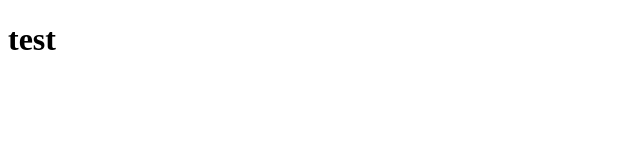
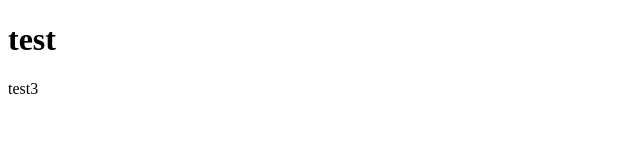
Before and after one commit to teemm/Geolab10, a plain HTML site: page index.html in a window 1280 px wide. Shown: the full height of the page, 0-640 px from the left. Drawn offline with Linux system fonts and the light colour scheme.

Commit message:
add spann tag

```diff
--- a/index.html
+++ b/index.html
@@ -5,5 +5,6 @@
 </head>
 <body>
 	<h1> test </h1>
+	<span>test3</span>
 </body>
 </html>
```
